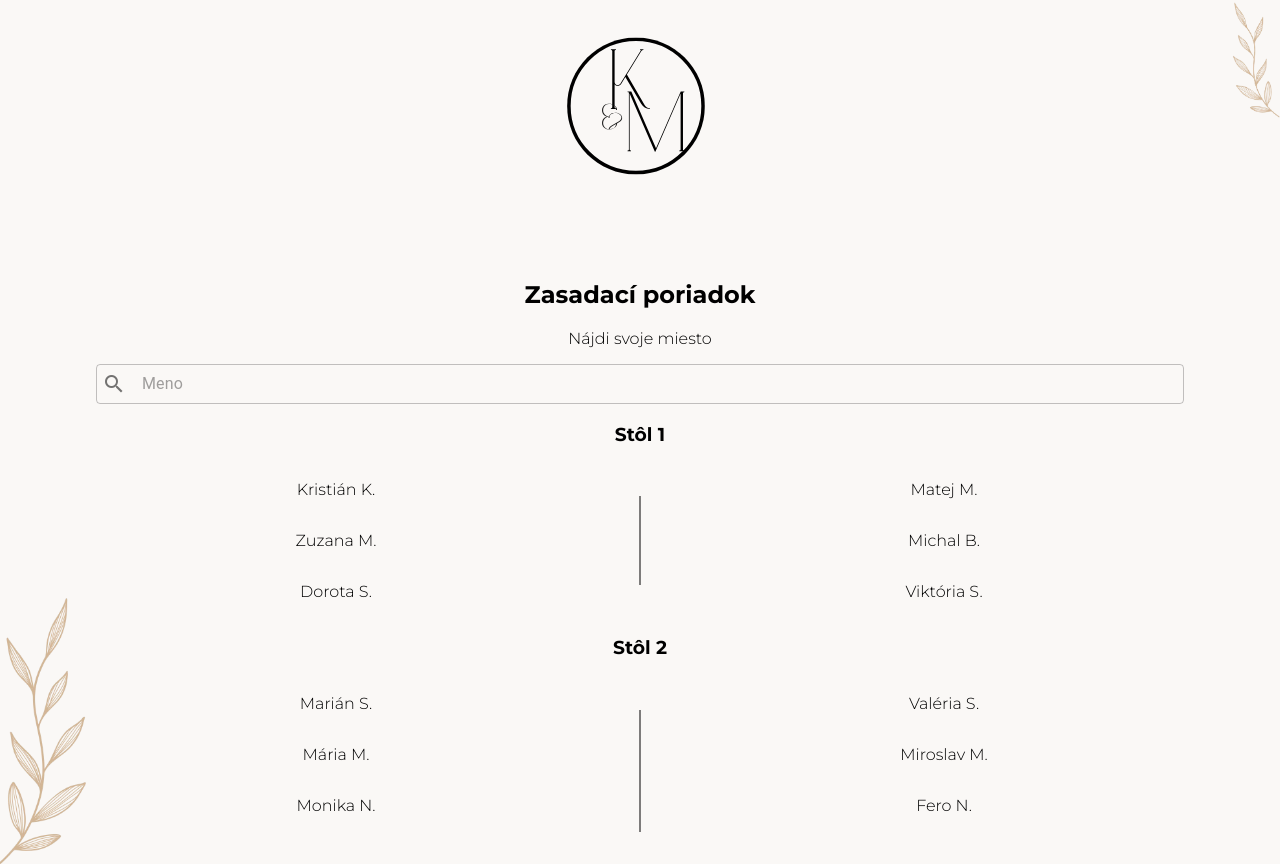
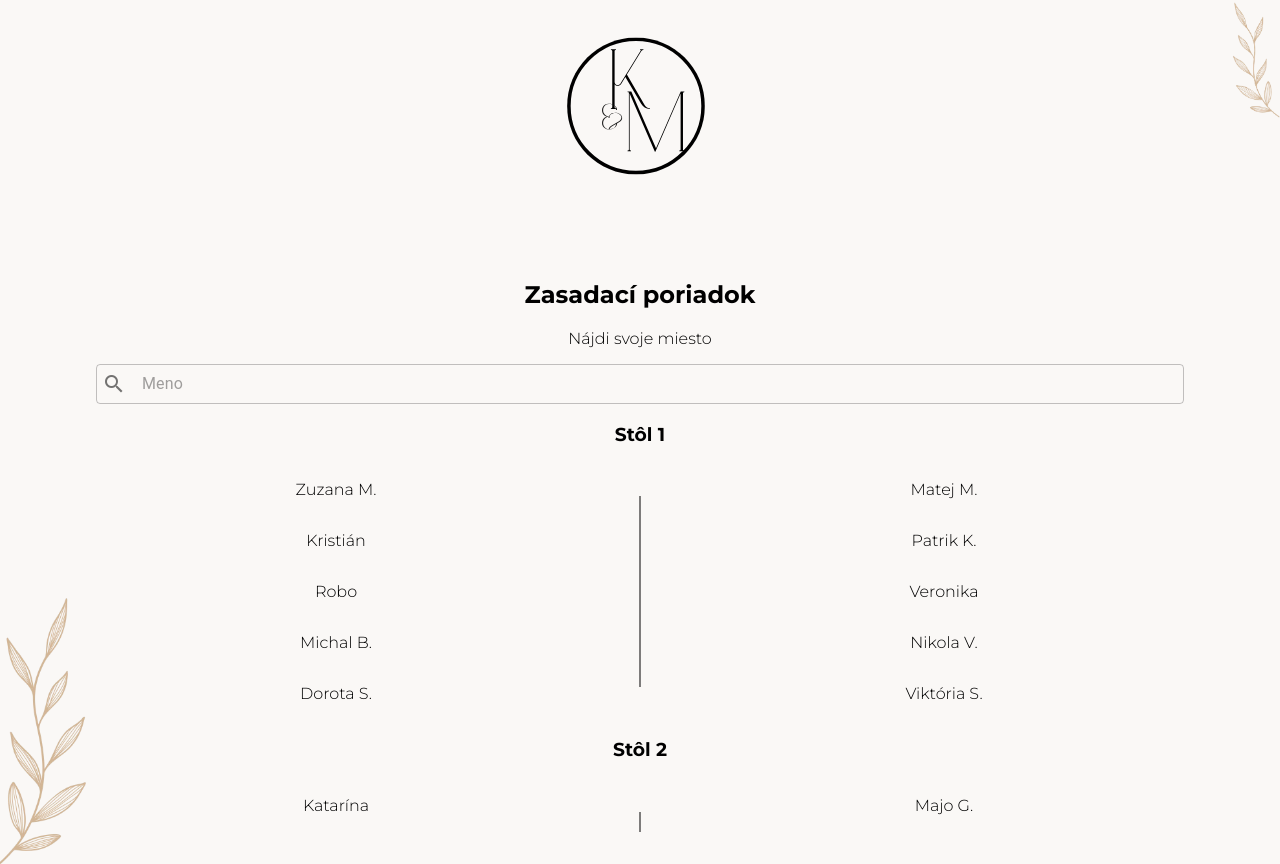
Before and after one commit to mknut/wedding-seating-plan, a React (Create React App) app: page / in a window 1280 px wide. Both pictures are taken after a click on the element "16. 10. 2025". Built offline with nearby package versions, Linux system fonts and the light colour scheme.

Commit message:
guest list

```diff
--- a/src/pages/TableList.js
+++ b/src/pages/TableList.js
@@ -5,10 +5,14 @@ const tableData = [
   {
     name: "Stôl 1",
     guests: [
-      "Kristián K.",
+      "Zuzana M.",
       "Matej M.",
-      "Zuzana M.",
+      "Kristián",
+      "Patrik K.",
+      "Robo",
+      "Veronika",
       "Michal B.",
+      "Nikola V.",
       "Dorota S.",
       "Viktória S.",
     ],
@@ -16,58 +20,12 @@ const tableData = [
   {
     name: "Stôl 2",
     guests: [
-      "Marián S.",
-      "Valéria S.",
-      "Mária M.",
-      "Miroslav M.",
-      "Monika N.",
-      "Fero N.",
-      "Marek R.",
-      "Kvetka R.",
-      "Peter R.",
-      "Vavrinec R.",
-    ],
-  },
-  {
-    name: "Stôl 3",
-    guests: [
-      "Erika G.",
-      "Tomáš G.",
-      "Michaela R.",
-      "Tomáš U.",
-      "Karin R.",
-      "Marko R.",
-      "Vavrinec R.",
-      "Bibiana R.",
-    ],
-  },
-  {
-    name: "Stôl 4",
-    guests: [
-      "Monika N.",
-      "Fero N.",
-      "Viktória N.",
-      "Mária H.",
-      "Jakub H.",
-      "Marián S.",
-      "Adriana S.",
-      "Ondrej S.",
-      "Nikola S.",
-      "Valéria K.",
-      "Tibor K.",
-      "Miroslav M.",
-      "Ivana M.",
-    ],
-  },
-  {
-    name: "Stôl 5",
-    guests: [
-      "Zuzana K.",
+      "Katarína",
+      "Majo G.",
       "Zuzana G.",
-      "Marián G.",
-      "Katarína",
-      "Timotej V.",
-      "Tatiana B.",
+      "Tobias",
+      "Timotej",
+      "Tatiana",
       "Matej H.",
       "Viktória H.",
       "Martina H.",
@@ -75,45 +33,119 @@ const tableData = [
     ],
   },
   {
-    name: "Stôl 6",
+    name: "Stôl 3",
     guests: [
-      "Peter Š.",
-      "Monika Š.",
-      "Michaela K.",
-      "Ľubomír K.",
-      "Stela K.",
-      "Rudolf K.",
-      "Paulína K.",
-      "Karolína K.",
+      "Dávid",
+      "Zuzana",
+      "Peťo",
+      "Monika",
+      "Miška",
+      "Ľubo",
+      "Stela",
+      "Paulína",
+      "Karolína",
     ],
   },
   {
+    name: "Stôl 4",
+    guests: [
+      "Rudo",
+      "Janka",
+      "Marika",
+      "Peter",
+      "dedo Rudo",
+      "Peter",
+      "Renáta",
+    ],
+  },
+  {
+    name: "Stôl 5",
+    guests: [
+      "Miroslav",
+      "Božena",
+      "Martina",
+      "Alenka",
+      "Marián",
+      "Jozef",
+      "Mária",
+      "Metod",
+      "Tonka",
+      "Sabina",
+    ],
+  },
+  {
+    name: "Stôl 6",
+    guests: ["Juraj", "Danka", "Miro", "Andrea", "Peťo", "Kika"],
+  },
+  {
     name: "Stôl 7",
-    guests: ["Rudolf K.", "Jana K.", "Mária Š.", "Peter Š.", "Rufolf K."],
+    guests: [
+      "Erika",
+      "Tomáš",
+      "Zuzana Ch.",
+      "Matúš Ch.",
+      "Renka",
+      "Diana",
+      "Patrik",
+      "Valika",
+      "Michal",
+      "Lukáš",
+    ],
   },
   {
     name: "Stôl 8",
     guests: [
-      "Martina G.",
-      "Peter",
-      "Alena G.",
-      "Marián G.",
-      "Jozef V.",
-      "Mária V.",
-      "Metod H.",
-      "Antónia H.",
-      "Sabina V.",
+      "babka",
+      "babka",
+      "Monika.",
+      "Fero",
+      "Marián.",
+      "Valika",
+      "Miro",
+      "Maruska",
     ],
   },
   {
     name: "Stôl 9",
     guests: [
-      "Juraj Š.",
-      "Dana Š.",
-      "Miroslav M.",
-      "Andrea M.",
-      "Peter O.",
-      "Kristína O.",
+      "Marek",
+      "Kvetka",
+      "Marko",
+      "Vavro",
+      "Peter",
+      "Vavro",
+      "Biba",
+      "Miška",
+      "Tomáš",
+      "Karinka",
+    ],
+  },
+  {
+    name: "Stôl 10",
+    guests: [
+      "Ferko",
+      "Viky a Dorotka",
+      "Viktorka",
+      "Mária a Sára",
+      "Kubo",
+      "Hanka",
+      "Monika",
+      "Ivka",
+      "Miro",
+    ],
+  },
+  {
+    name: "Stôl 11",
+    guests: [
+      "Bordnarova teta",
+      "Bordnar ujo",
+      "Buranovska",
+      "Buranovsky",
+      "Majo",
+      "Adriana",
+      "Ondro",
+      "Nikola a Ondrik",
+      "Valika",
     ],
   },
 ];
```
